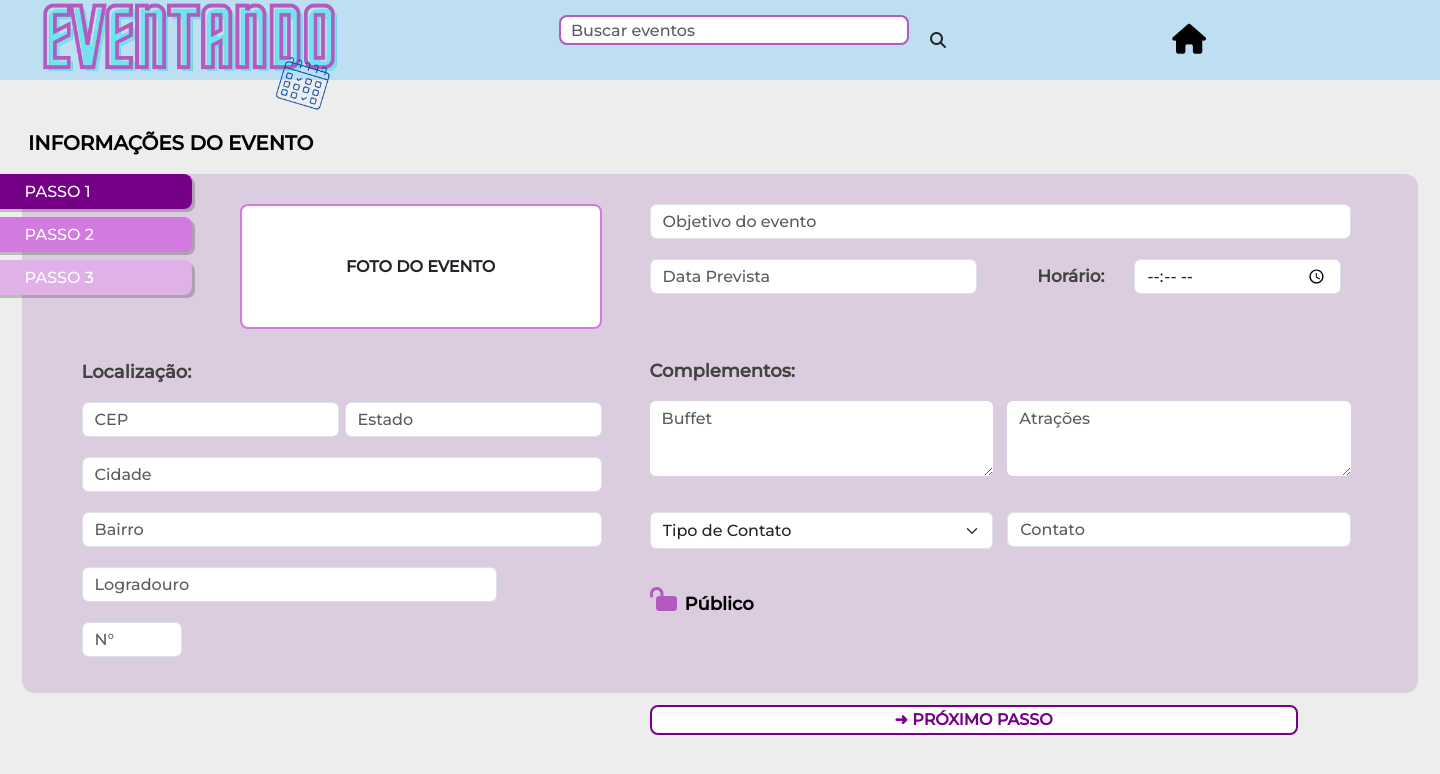
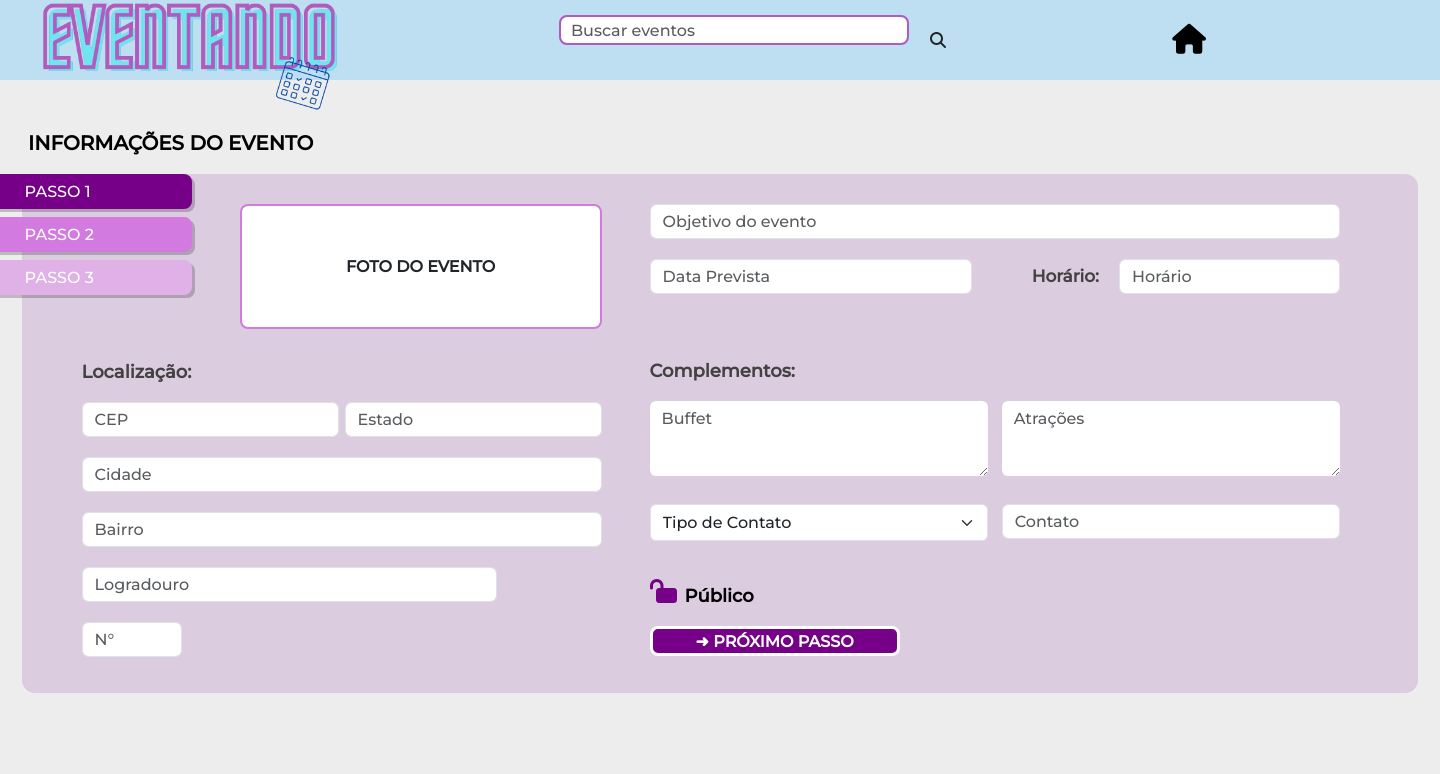
Before and after one commit to solfie/eventando_web_clone, a PHP site: page /criarEventoP.php in a window 1440 px wide. Shown: the top 774 px of the page. Run offline with PHP 8.4, Linux system fonts and the light colour scheme.

Commit message:
aaaa phnp aaa

```diff
--- a/criarEventoP.php
+++ b/criarEventoP.php
@@ -101,12 +101,12 @@
                         <div class="d-flex align-items-center datetime">
                             <input class="form-control" type="text" id="date" placeholder="Data Prevista" onfocus="(this.type='date')" onblur="(this.type='text')">
                             <label class="ms-0 me-0 h">Horário:</label>
-                            <input class="horario form-control" type="time"/>
-                            <!-- <input class="form-control horario" type="text" id="time" placeholder="Horário" onfocus="(this.type='time')" onblur="(this.type='text')"/> -->
+                            <!-- <input class="horario form-control" type="time"/> -->
+                            <input class="form-control horario" type="text" id="time" placeholder="Horário" onfocus="(this.type='time')" onblur="(this.type='text')"/>
                         </div>
                         <div class = "mt-3">
                             <label class="mt-5 mb-3 complemento" for="buffet">Complementos:</label>
-                            <div class="mb-3 d-flex justify-content-between">
+                            <div class="mb-2 d-flex justify-content-between">
                                 <textarea id = "buffet" placeholder="Buffet" class="form-control buffet"></textarea>
                                 <textarea placeholder="Atrações" class="form-control atracoes"></textarea>
                             </div>
@@ -121,7 +121,7 @@
                                 <input class="info form-control" placeholder="Contato"/>
                             </div>
                             <div id="privacidade" estado="publico" class="mt-4 d-flex publico_privado">
-                                <i class="mt-2 fa-solid fa-lock-open fa-flip-horizontal fa-xl" style="color: #b25abf;"></i>
+                                <i class="mt-2 fa-solid fa-lock-open fa-flip-horizontal fa-xl" style="color: #770089;"></i>
                                 <p class="ms-2 pp">Público</p>
                             </div>
                         </div>
--- a/css/css_criarEventoP.css
+++ b/css/css_criarEventoP.css
@@ -123,9 +123,9 @@ input{
     margin-right: 60px;
 }
 
-input[type="time"]{
+/* input[type="time"]{
     width: 250px;
-}
+} */
 
 .h{
     color: #424242 !important;
@@ -133,9 +133,9 @@ input[type="time"]{
 }
 
 .horario{
-    width: 50px;
-    margin-left: 30px;
-    margin-right: 10px;
+    width: 250px !important;
+    margin-left: 20px !important;
+    /* margin-right: 10px; */
 }
 
 .complemento{
@@ -172,21 +172,16 @@ label{
 }
 
 .botao{
-    background-color: #ffffff !important;
+    background-color: #770089 !important;
     border-radius: 8px !important;
-    border: solid 2px #770089 !important;
-    width: min(45vw, 695px) !important;
-    color:#770089 !important;
-    font-size: 14px;
+    border: solid 3px #fff !important;
+    width: min(45vw, 250px) !important;
+    height: 30px !important;
+    color: #fff !important;
     font-size: min(3vw, 16px);
     font-weight: bold;
-    position: relative;
-    left:0%;
-    top:15%;
 }
 
 .botao:hover{
     background-color: #b25abf !important;
-    border: 2px solid #ffffff !important;
-    color:#ffffff !important;
 }
--- a/css/css_perfil.css
+++ b/css/css_perfil.css
@@ -307,7 +307,7 @@ a {
 .botao{
     background-color: #770089 !important;
     border-radius: 15px !important;
-    border: solid 1px #fff !important;
+    border: solid 3px #fff !important;
     width: min(45vw, 695px) !important;
     color:#fff !important;
     font-size: min(3vw, 16px);
@@ -319,8 +319,6 @@ a {
 
 .botao:hover{
     background-color: #b25abf !important;
-    border: 1px solid #fff !important;
-    color:#fff !important;
 }
 
 .bg-secondary-soft {
```
